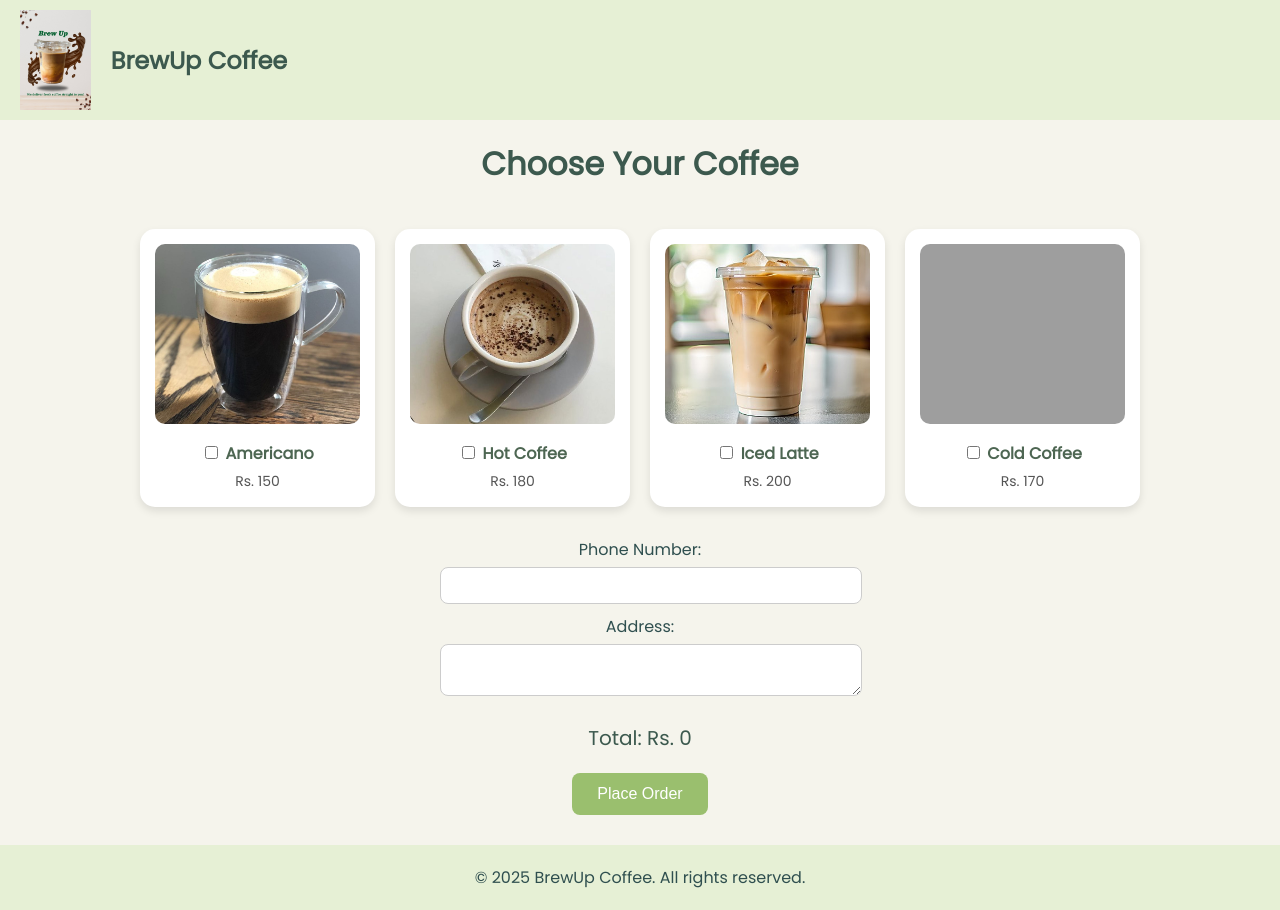
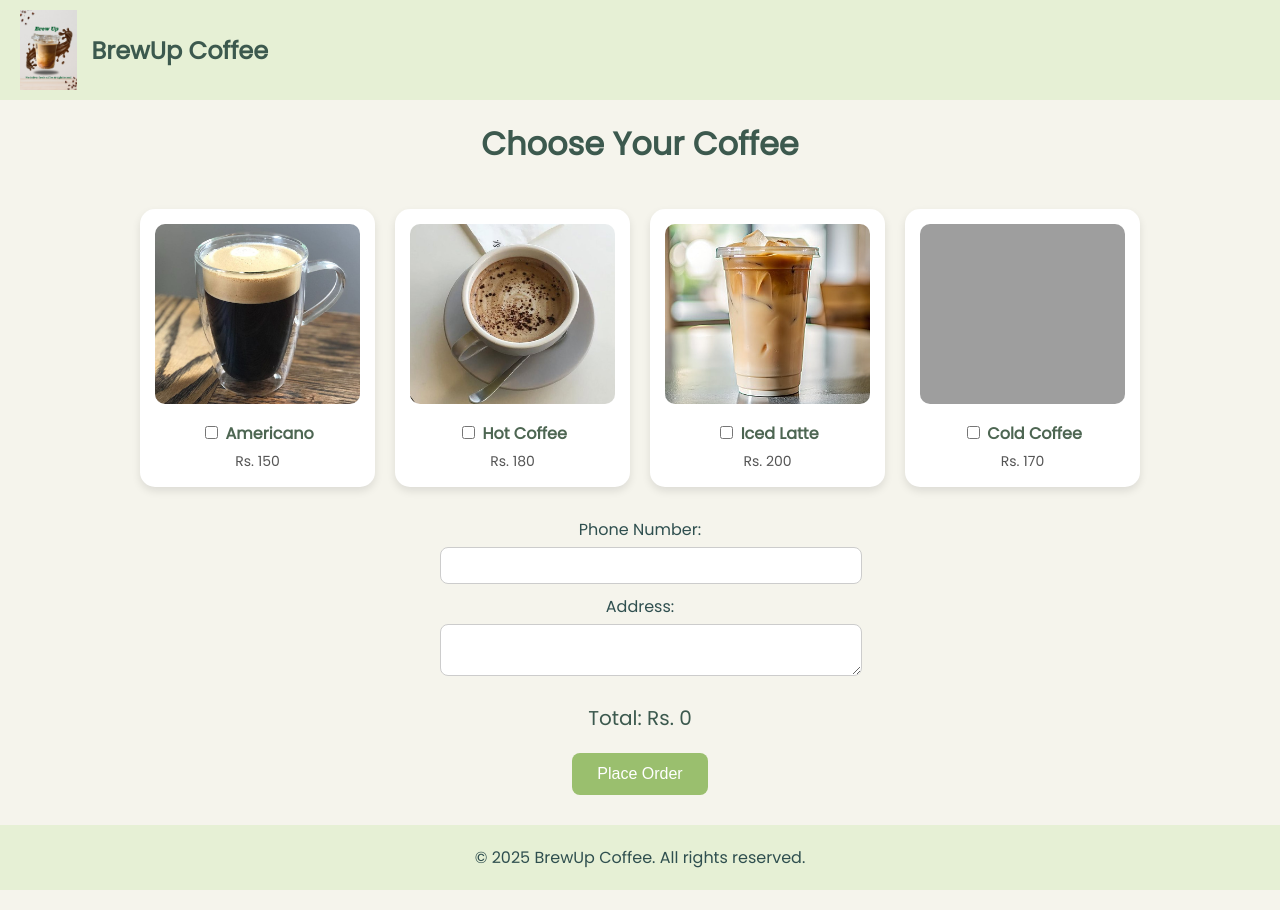
Before and after one commit to Rushbh768/rushali-website, a plain HTML site: page index.html in a window 1280 px wide. Drawn offline with Linux system fonts and the light colour scheme; grey boxes are pictures that could not be loaded.

Commit message:
Update index.html

```diff
--- a/index.html
+++ b/index.html
@@ -5,7 +5,6 @@
   <meta name="viewport" content="width=device-width, initial-scale=1.0"/>
   <title>BrewUp - Coffee Order</title>
   <link rel="stylesheet" href="https://fonts.googleapis.com/css2?family=Poppins&display=swap" />
-
   <!-- Google Analytics -->
   <script async src="https://www.googletagmanager.com/gtag/js?id=G-XTYM131HY8"></script>
   <script>
@@ -14,7 +13,6 @@
     gtag('js', new Date());
     gtag('config', 'G-XTYM131HY8');
   </script>
-
   <style>
     body {
       font-family: 'Poppins', sans-serif;
@@ -28,16 +26,17 @@
       padding: 10px 20px;
       display: flex;
       align-items: center;
+      justify-content: flex-start;
     }
 
     header img {
-      height: 100px;
-      margin-right: 20px;
+      height: 80px;
+      margin-right: 15px;
     }
 
     header h2 {
+      margin: 0;
       color: #3c594e;
-      font-size: 24px;
     }
 
     h1 {
@@ -139,8 +138,7 @@
 
 <h1>Choose Your Coffee</h1>
 
-<!-- Updated the form action to redirect to the thank-you page -->
-<form id="orderForm" name="orderForm" action="/thank-you.html" method="POST" netlify>
+<form name="coffee-order" method="POST" data-netlify="true" action="/thank-you.html" onsubmit="return validateForm()">
   <div class="menu">
     <div class="item">
       <img src="hot-americano.jpeg" alt="Americano" />
@@ -178,7 +176,6 @@
   </div>
 
   <div class="total">Total: Rs. <span id="totalPrice">0</span></div>
-
   <input type="hidden" name="totalAmount" id="hiddenTotal" />
 
   <button type="submit" class="order-btn">Place Order</button>
```
